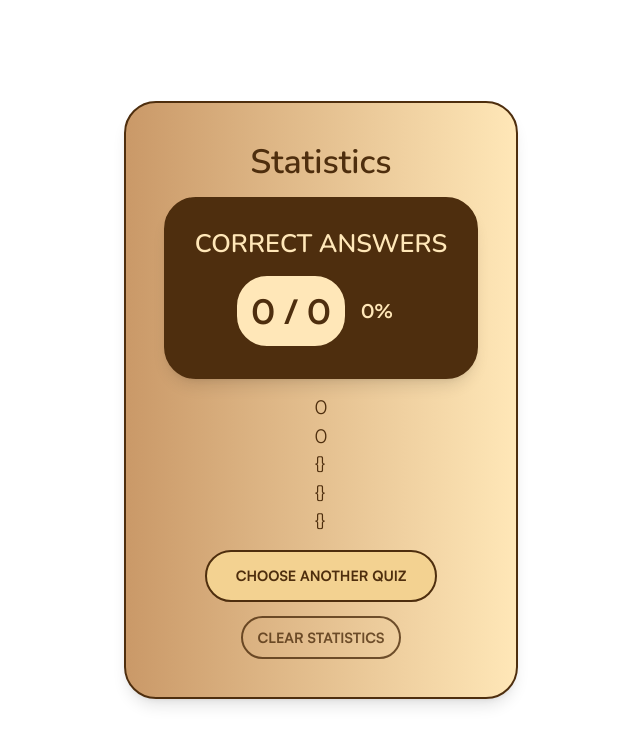
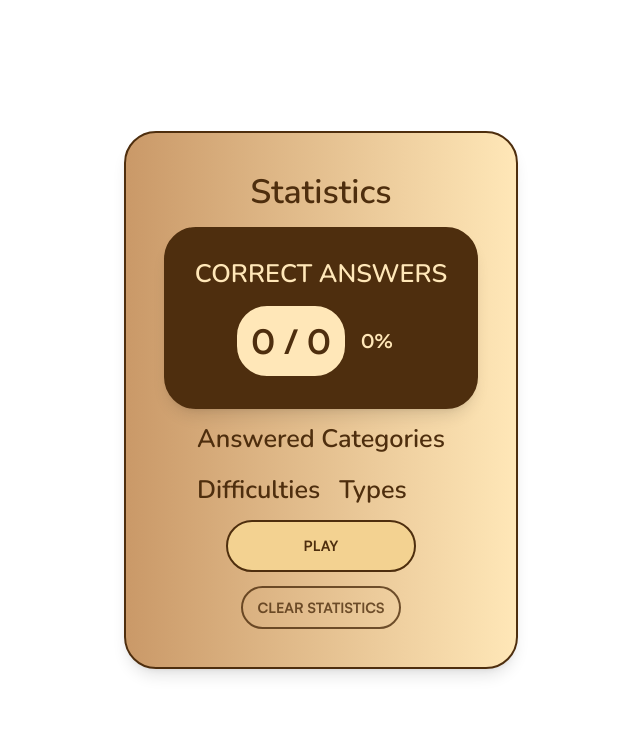
Before and after one commit to Arden27/React_01.24, a React (Vite) app: page /statistics in a window 1280 px wide. Shown: the top 744 px of the page, without its empty margins (319-959 px from the left). Built offline with nearby package versions, Linux system fonts and the light colour scheme.

Commit message:
initial statistics styles

```diff
--- a/src/screens/StatisticsScreen.tsx
+++ b/src/screens/StatisticsScreen.tsx
@@ -24,13 +24,13 @@ export function StatisticsScreen() {
     storage.removeItem('persist:stats')
   }
 
-  const answeredCategories = useSelector((state: RootState) => state.stats.totalAnsweredCategories)
-  const answeredDifficulties = useSelector(
-    (state: RootState) => state.stats.totalAnsweredDifficulties
-  )
-  const answeredTypes = useSelector((state: RootState) => state.stats.totalAnsweredTypes)
-  const totalAnswered = useSelector((state: RootState) => state.stats.totalAnswered)
-  const correctAnswered = useSelector((state: RootState) => state.stats.totalCorrectAnswers)
+  const {
+    totalAnswered,
+    totalCorrectAnswers,
+    totalAnsweredCategories,
+    totalAnsweredDifficulties,
+    totalAnsweredTypes
+  } = useSelector((state: RootState) => state.stats)
   return (
     <>
       <div className="relative m-lg flex max-w-xl flex-col items-center justify-center gap-xs rounded-[2rem] border-2 border-solid border-text bg-gradient-to-r from-bg2 to-bg3 p-lg shadow-lg">
@@ -43,24 +43,40 @@ export function StatisticsScreen() {
             <h3
               className="relative flex items-center justify-center rounded-[2rem] border-2 border-solid border-text bg-bg3 p-xs font-btn text-xl uppercase
       text-text">
-              {correctAnswered} / {totalAnswered}
+              {totalCorrectAnswers} / {totalAnswered}
             </h3>
             <div className="p-xs text-md">
-              {calculatePercentage(correctAnswered, totalAnswered)}%
+              {calculatePercentage(totalCorrectAnswers, totalAnswered)}%
             </div>
           </div>
         </div>
-        {JSON.stringify(totalAnswered)}
-        <br></br>
-        {JSON.stringify(correctAnswered)}
-        <br></br>
-        {JSON.stringify(answeredCategories)}
-        <br></br>
-        {JSON.stringify(answeredDifficulties)}
-        <br></br>
-        {JSON.stringify(answeredTypes)}
+
+        <div className="flex flex-col gap-sm">
+          <div>
+            <h2>Answered Categories</h2>
+            {Object.entries(totalAnsweredCategories).map(([category, count]) => (
+              <div key={category}>{`${category}: ${count}`}</div>
+            ))}
+          </div>
+
+          <div className='flex gap-sm'>
+            <div>
+              <h2>Difficulties</h2>
+              {Object.entries(totalAnsweredDifficulties).map(([difficulty, count]) => (
+                <div key={difficulty}>{`${difficulty}: ${count}`}</div>
+              ))}
+            </div>
+
+            <div>
+              <h2>Types</h2>
+              {Object.entries(totalAnsweredTypes).map(([type, count]) => (
+                <div key={type}>{`${type}: ${count}`}</div>
+              ))}
+            </div>
+          </div>
+        </div>
         <Button format="lg border" className="bg-bg" onClick={() => navigate(ROUTES.root)}>
-          Choose another quiz
+          Play
         </Button>
         <Button format="sm border" className="opacity-80 hover:opacity-100" onClick={toggleModal}>
           CLear Statistics
```
